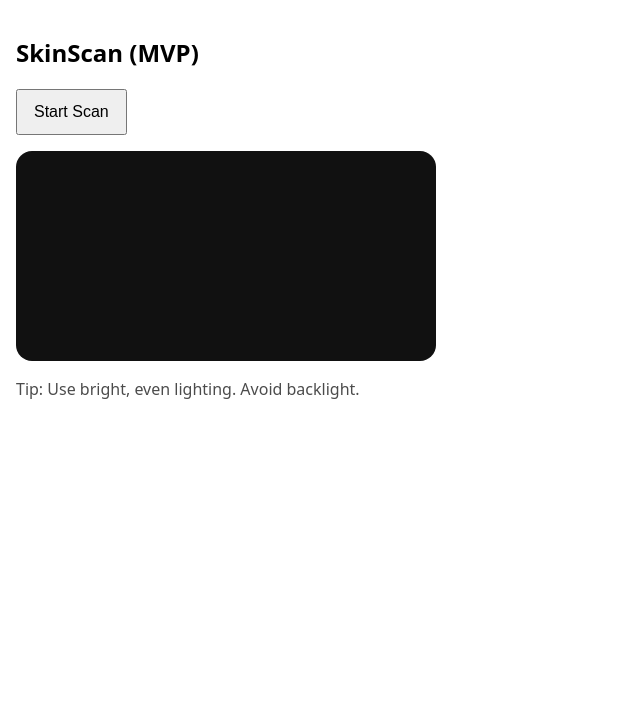
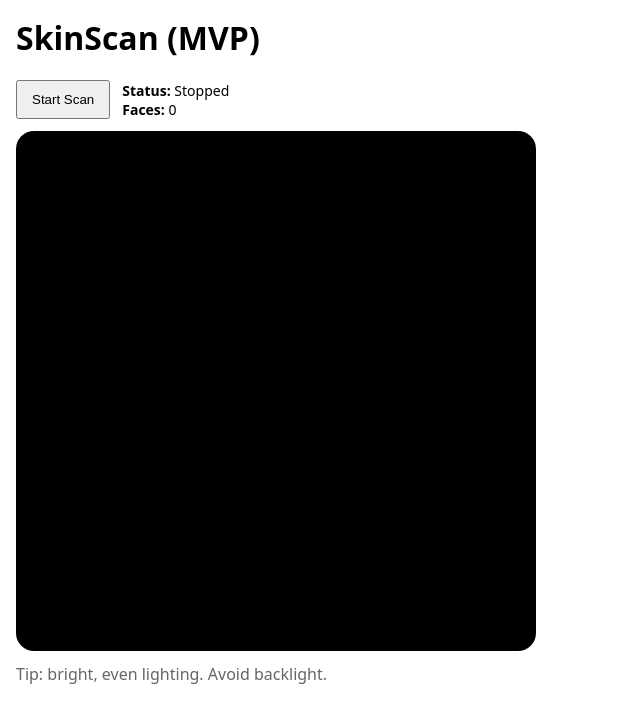
Before and after one commit to Shah-Masood/WebAppProj, a React (Create React App) app: page / in a window 1280 px wide. Shown: the top 722 px of the page, without its empty margins (0-640 px from the left). Built offline with nearby package versions, Linux system fonts and the light colour scheme.

Commit message:
Update App.js

```diff
--- a/src/App.js
+++ b/src/App.js
@@ -1,64 +1,251 @@
-import React, { useRef, useState } from "react";
+import React, { useEffect, useRef, useState } from "react";
+import { FaceLandmarker, FilesetResolver, DrawingUtils } from "@mediapipe/tasks-vision";
 
 export default function App() {
   const videoRef = useRef(null);
-  const [error, setError] = useState("");
-  const [started, setStarted] = useState(false);
+  const canvasRef = useRef(null);
+  const streamRef = useRef(null);
 
-  const startCamera = async () => {
-    setError("");
+  const faceLandmarkerRef = useRef(null);
+  const rafRef = useRef(null);
+  const lastVideoTimeRef = useRef(-1);
+
+  const [status, setStatus] = useState("Ready");
+  const [running, setRunning] = useState(false);
+  const [faces, setFaces] = useState(0);
+
+  useEffect(() => {
+    // Cleanup on unmount
+    return () => {
+      stop();
+    };
+    // eslint-disable-next-line react-hooks/exhaustive-deps
+  }, []);
+
+  async function initFaceLandmarker() {
+    if (faceLandmarkerRef.current) return faceLandmarkerRef.current;
+
+    setStatus("Loading face model...");
+
+    // Loads the WASM + assets for MediaPipe Tasks (hosted CDN)
+    const vision = await FilesetResolver.forVisionTasks(
+      "https://cdn.jsdelivr.net/npm/@mediapipe/tasks-vision@latest/wasm"
+    );
+
+    const faceLandmarker = await FaceLandmarker.createFromOptions(vision, {
+      baseOptions: {
+        // Model hosted on CDN (no backend)
+        modelAssetPath:
+          "https://storage.googleapis.com/mediapipe-models/face_landmarker/face_landmarker/float16/1/face_landmarker.task",
+        delegate: "GPU", // will fall back if not available
+      },
+      runningMode: "VIDEO",
+      numFaces: 1,
+      outputFaceBlendshapes: false,
+      outputFacialTransformationMatrixes: false,
+    });
+
+    faceLandmarkerRef.current = faceLandmarker;
+    setStatus("Model loaded");
+    return faceLandmarker;
+  }
+
+  async function start() {
     try {
+      setStatus("Requesting camera...");
       const stream = await navigator.mediaDevices.getUserMedia({
-        video: { facingMode: "user" },
+        video: {
+          facingMode: "user",
+          width: { ideal: 720 },
+          height: { ideal: 720 },
+        },
         audio: false,
       });
-      videoRef.current.srcObject = stream;
-      await videoRef.current.play();
-      setStarted(true);
+
+      streamRef.current = stream;
+
+      const video = videoRef.current;
+      video.srcObject = stream;
+
+      // On iOS Safari you need these
+      video.playsInline = true;
+      video.muted = true;
+
+      // Wait for metadata then play
+      await new Promise((res) => {
+        video.onloadedmetadata = () => res();
+      });
+
+      // Try play once; ignore interruption warnings
+      try {
+        await video.play();
+      } catch (_) {}
+
+      // Init model
+      await initFaceLandmarker();
+
+      setRunning(true);
+      setStatus("Detecting...");
+      loop();
     } catch (e) {
-      setError(e?.message || "Camera permission denied");
+      console.error(e);
+      setStatus("Camera blocked or unavailable");
+      setRunning(false);
     }
-  };
+  }
 
-  const stopCamera = () => {
-    const s = videoRef.current?.srcObject;
-    if (s) s.getTracks().forEach((t) => t.stop());
-    if (videoRef.current) videoRef.current.srcObject = null;
-    setStarted(false);
-  };
+  function stop() {
+    setRunning(false);
+    setFaces(0);
+    setStatus("Stopped");
+
+    if (rafRef.current) cancelAnimationFrame(rafRef.current);
+    rafRef.current = null;
+    lastVideoTimeRef.current = -1;
+
+    if (streamRef.current) {
+      for (const track of streamRef.current.getTracks()) track.stop();
+      streamRef.current = null;
+    }
+
+    const video = videoRef.current;
+    if (video) video.srcObject = null;
+
+    const canvas = canvasRef.current;
+    if (canvas) {
+      const ctx = canvas.getContext("2d");
+      ctx && ctx.clearRect(0, 0, canvas.width, canvas.height);
+    }
+  }
+
+  function loop() {
+    const video = videoRef.current;
+    const canvas = canvasRef.current;
+    const faceLandmarker = faceLandmarkerRef.current;
+
+    if (!video || !canvas || !faceLandmarker) return;
+    if (!running) return;
+
+    const ctx = canvas.getContext("2d");
+    const drawingUtils = new DrawingUtils(ctx);
+
+    // Match canvas to video
+    const vw = video.videoWidth || 720;
+    const vh = video.videoHeight || 720;
+    if (canvas.width !== vw) canvas.width = vw;
+    if (canvas.height !== vh) canvas.height = vh;
+
+    const nowInMs = performance.now();
+
+    // Only run detection when the video has advanced
+    if (video.currentTime !== lastVideoTimeRef.current) {
+      lastVideoTimeRef.current = video.currentTime;
+
+      const result = faceLandmarker.detectForVideo(video, nowInMs);
+
+      ctx.clearRect(0, 0, canvas.width, canvas.height);
+
+      const detected = result?.faceLandmarks?.length || 0;
+      setFaces(detected);
+
+      if (detected > 0) {
+        // draw mesh connections (face oval + lips + eyes + etc)
+        for (const landmarks of result.faceLandmarks) {
+          drawingUtils.drawConnectors(
+            landmarks,
+            FaceLandmarker.FACE_LANDMARKS_TESSELATION,
+            { lineWidth: 1 }
+          );
+          drawingUtils.drawConnectors(
+            landmarks,
+            FaceLandmarker.FACE_LANDMARKS_FACE_OVAL,
+            { lineWidth: 2 }
+          );
+          drawingUtils.drawConnectors(
+            landmarks,
+            FaceLandmarker.FACE_LANDMARKS_LEFT_EYE,
+            { lineWidth: 2 }
+          );
+          drawingUtils.drawConnectors(
+            landmarks,
+            FaceLandmarker.FACE_LANDMARKS_RIGHT_EYE,
+            { lineWidth: 2 }
+          );
+          drawingUtils.drawConnectors(
+            landmarks,
+            FaceLandmarker.FACE_LANDMARKS_LIPS,
+            { lineWidth: 2 }
+          );
+        }
+      }
+    }
+
+    rafRef.current = requestAnimationFrame(loop);
+  }
 
   return (
-    <div style={{ padding: 16, fontFamily: "system-ui" }}>
-      <h2>SkinScan (MVP)</h2>
+    <div style={{ padding: 16, fontFamily: "system-ui, Arial" }}>
+      <h1 style={{ marginTop: 0 }}>SkinScan (MVP)</h1>
 
-      {!started ? (
-        <button onClick={startCamera} style={{ padding: "12px 16px", fontSize: 16 }}>
+      <div style={{ display: "flex", gap: 12, alignItems: "center", marginBottom: 12 }}>
+        {!running ? (
+          <button onClick={start} style={{ padding: "10px 14px" }}>
             Start Scan
           </button>
         ) : (
-        <button onClick={stopCamera} style={{ padding: "12px 16px", fontSize: 16 }}>
+          <button onClick={stop} style={{ padding: "10px 14px" }}>
             Stop
           </button>
         )}
 
-      {error && <p style={{ color: "crimson" }}>{error}</p>}
+        <div>
+          <div style={{ fontSize: 14 }}>
+            <b>Status:</b> {status}
+          </div>
+          <div style={{ fontSize: 14 }}>
+            <b>Faces:</b> {faces}
+          </div>
+        </div>
+      </div>
 
-      <div style={{ marginTop: 16 }}>
+      {/* Camera + overlay */}
+      <div
+        style={{
+          position: "relative",
+          width: "100%",
+          maxWidth: 520,
+          aspectRatio: "1 / 1",
+          borderRadius: 18,
+          overflow: "hidden",
+          background: "#000",
+        }}
+      >
         <video
           ref={videoRef}
-          playsInline
-          muted
           style={{
+            position: "absolute",
+            inset: 0,
             width: "100%",
-            maxWidth: 420,
-            borderRadius: 16,
-            background: "#111",
+            height: "100%",
+            objectFit: "cover",
+            transform: "scaleX(-1)", // mirror for selfie mode
+          }}
+        />
+        <canvas
+          ref={canvasRef}
+          style={{
+            position: "absolute",
+            inset: 0,
+            width: "100%",
+            height: "100%",
+            pointerEvents: "none",
+            transform: "scaleX(-1)", // mirror overlay to match video
           }}
         />
       </div>
 
-      <p style={{ marginTop: 12, opacity: 0.7 }}>
-        Tip: Use bright, even lighting. Avoid backlight.
+      <p style={{ marginTop: 12, color: "#666" }}>
+        Tip: bright, even lighting. Avoid backlight.
       </p>
     </div>
   );
```
Lines whose indentation alone changed are shown as unchanged.
